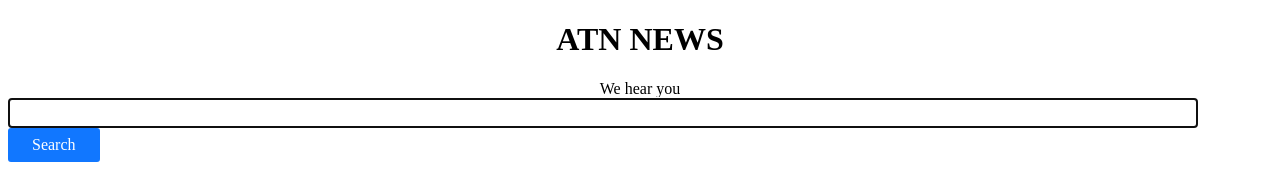
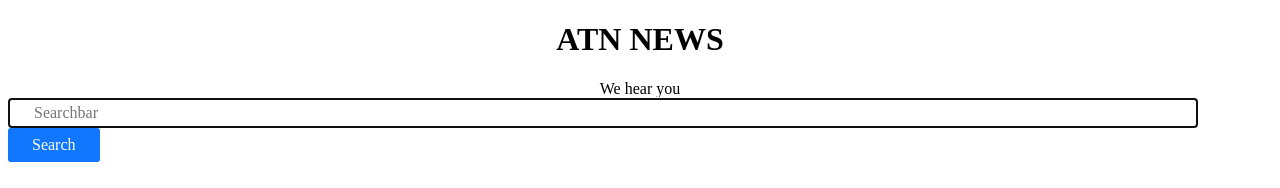
Before and after one commit to Nirikshb/News-App, a React (Create React App) app: page / in a window 1280 px wide. Shown: the top 188 px of the page. Built offline with nearby package versions, Linux system fonts and the light colour scheme.

Commit message:
solution

```diff
--- a/src/Searchbar.js
+++ b/src/Searchbar.js
@@ -23,6 +23,7 @@ const SearchBar = ({ searchForTopic }) => {
     <div>
       {/* Search input */}
       <input
+        placeholder="Searchbar"
         className="searchbar"
         autoFocus
         value={topic}
```
